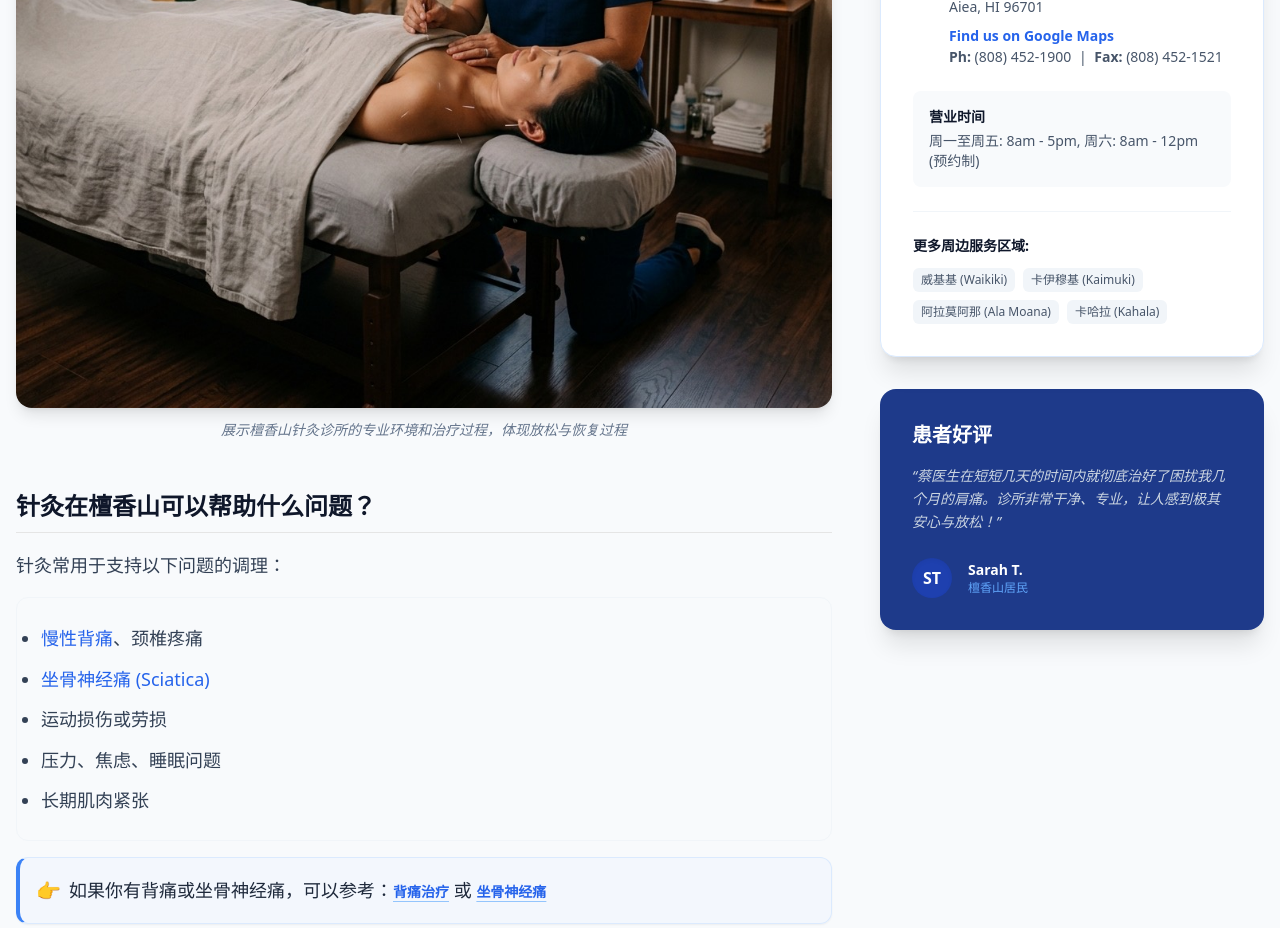
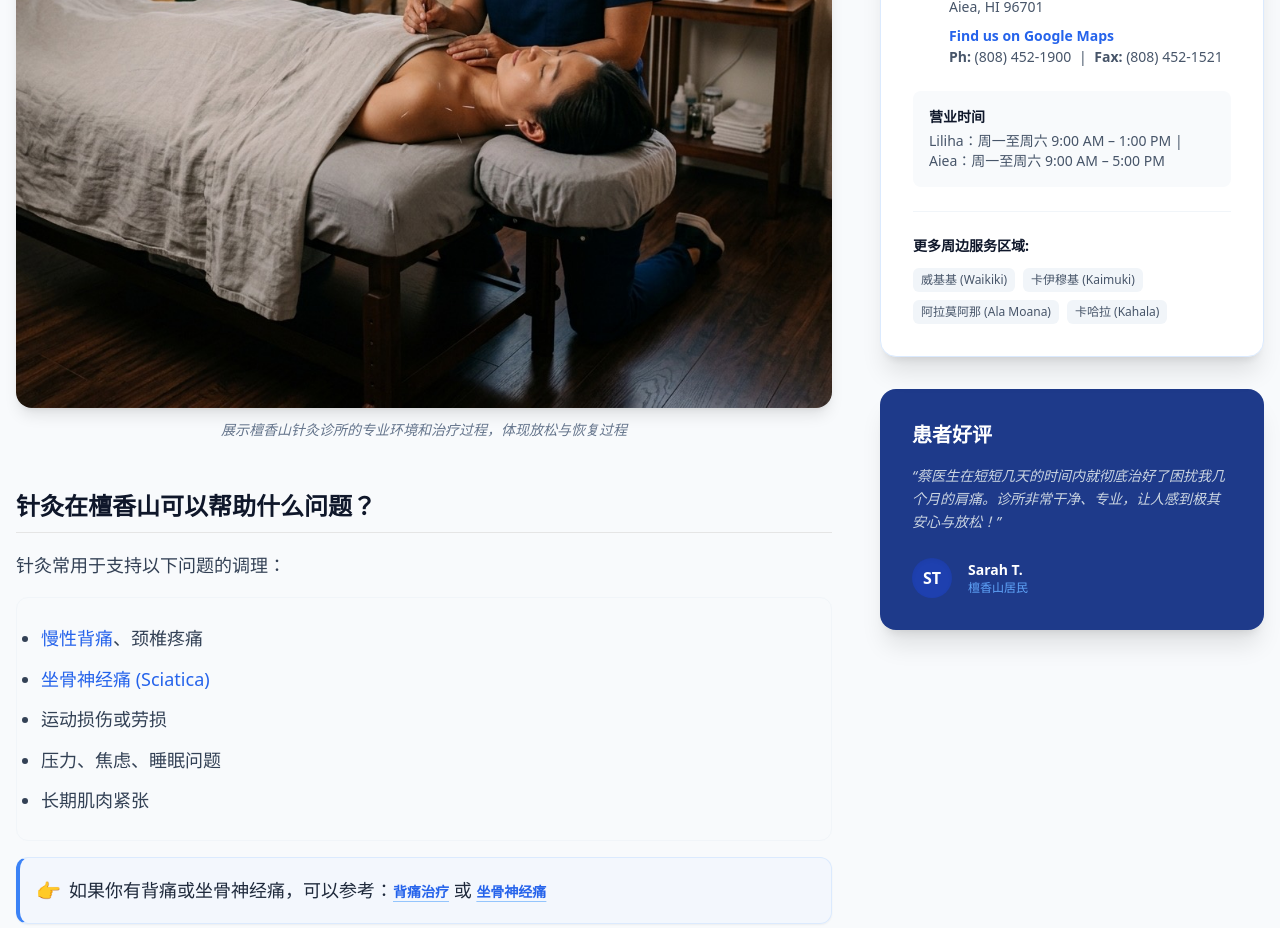
Before and after one commit to acutherapy/acutherapy-web-v2, a React (Vite) app: page /acupuncture-honolulu-chinese in a window 1280 px wide. Shown: the part 1360-2288 px from the top of the page. Built offline with nearby package versions, Linux system fonts and the light colour scheme.

Commit message:
fix(hours): Chinese page

```diff
--- a/src/pages/AcupunctureHonoluluChinesePage.tsx
+++ b/src/pages/AcupunctureHonoluluChinesePage.tsx
@@ -331,7 +331,7 @@ export default function AcupunctureHonoluluChinesePage() {
                   </div>
                   <div className="mt-6 bg-slate-50 p-4 rounded-lg">
                     <p className="font-bold text-slate-900 mb-1 text-sm">营业时间</p>
-                    <p className="text-slate-600 text-sm">周一至周五: 8am - 5pm, 周六: 8am - 12pm (预约制)</p>
+                    <p className="text-slate-600 text-sm">Liliha：周一至周六 9:00 AM – 1:00 PM | Aiea：周一至周六 9:00 AM – 5:00 PM</p>
                   </div>
                 </div>
 
```
